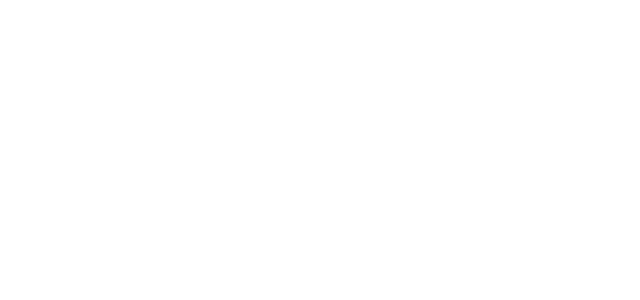
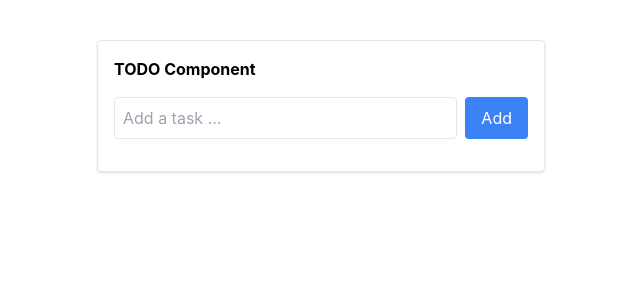
Before and after one commit to PPjamies/React-Playground, a React (Create React App) app: page /todo-list-component in a window 1280 px wide. Before the commit this address had no page. Shown: the top 300 px of the page, without its empty margins (319-959 px from the left). Built offline with nearby package versions, Linux system fonts and the light colour scheme.

Commit message:
added todo list component and supporting components

```diff
--- /dev/null
+++ b/src/components/TodoList/TodoInput.tsx
@@ -0,0 +1,31 @@
+import React, {useState} from 'react';
+import {TodoInputProps} from './types'
+
+const TodoInput: React.FC<TodoInputProps> = ({addTodo}) => {
+    const [input, setInput] = useState<string>('');
+
+    const handleSubmit = (e: React.FormEvent) => {
+        e.preventDefault();
+        if (input.trim()) {
+            addTodo(input);
+            setInput('');
+        }
+    };
+
+    return (
+        <form onSubmit={handleSubmit} className='flex gap-2 mb-4'>
+            <input
+                type='text'
+                value={input}
+                onChange={(e) => setInput(e.target.value)}
+                placeholder='Add a task ...'
+                className='border p-2 rounded w-full'
+            />
+            <button type='submit' className='bg-blue-500 text-white px-4 py-2 rounded'>
+                Add
+            </button>
+        </form>
+    );
+};
+
+export default TodoInput;
--- /dev/null
+++ b/src/components/TodoList/TodoItem.tsx
@@ -0,0 +1,20 @@
+import React from 'react';
+import {TodoProps} from "./types";
+
+const TodoItem: React.FC<TodoProps> = ({todo, toggleComplete, deleteTodo}) => {
+
+    return (
+        <div className='flex items-center justify-between bg-gray-100 p-2 rounded mb-2'>
+            <span
+                onClick={() => toggleComplete(todo.id)}
+                className={`cursor-pointer ${todo.completed ? 'line-through text-gray-400' : ''}`}
+            >{todo.text}</span>
+            <button
+                onClick={() => deleteTodo(todo.id)}
+                className='text-red-500 hover:text-red-700'> X
+            </button>
+        </div>
+    );
+};
+
+export default TodoItem;
--- /dev/null
+++ b/src/components/TodoList/TodoList.tsx
@@ -0,0 +1,21 @@
+import React from 'react';
+import {Todo, TodoListProps} from "./types";
+import TodoItem from "./TodoItem";
+
+const TodoList: React.FC<TodoListProps> = ({todos, toggleComplete, deleteTodo}) => {
+
+    return (
+        <div>
+            {todos.map((todo: Todo) => (
+                <TodoItem
+                    key={todo.id}
+                    todo={todo}
+                    toggleComplete={toggleComplete}
+                    deleteTodo={deleteTodo}
+                />
+            ))}
+        </div>
+    );
+};
+
+export default TodoList;
--- /dev/null
+++ b/src/components/TodoList/TodoListComponent.tsx
@@ -0,0 +1,41 @@
+import React, {useState} from 'react';
+import {Todo} from "./types";
+import TodoInput from "./TodoInput";
+import TodoList from "./TodoList";
+
+const TodoListComponent = () => {
+    const [todos, setTodos] = useState<Todo[]>([]);
+
+    const addTodo = (text: string) => {
+        let todo: Todo = {
+            id: Date.now(),
+            text,
+            completed: false
+        };
+        setTodos([...todos, todo]);
+    }
+
+    const deleteTodo = (id: number) => {
+        setTodos(todos.filter((todo) => todo.id !== id));
+    }
+
+    const toggleComplete = (id: number) => {
+        setTodos(todos.map((todo) =>
+            todo.id === id ? {...todo, completed: !todo.completed} : todo
+        ));
+    };
+
+    return (
+        <div className='max-w-md mx-auto mt-10 p-4 border rounded shadow'>
+            <h1 className='text-2l font-bold mb-4'>TODO Component</h1>
+            <TodoInput addTodo={addTodo}/>
+            <TodoList
+                todos={todos}
+                toggleComplete={toggleComplete}
+                deleteTodo={deleteTodo}
+            />
+        </div>
+    );
+};
+
+export default TodoListComponent;
--- /dev/null
+++ b/src/components/TodoList/index.ts
@@ -0,0 +1 @@
+export {default} from './TodoListComponent';
--- /dev/null
+++ b/src/components/TodoList/types.tsx
@@ -0,0 +1,21 @@
+export interface Todo {
+    id: number;
+    text: string;
+    completed: boolean;
+}
+
+export interface TodoProps {
+    todo: Todo;
+    toggleComplete: (id: number) => void;
+    deleteTodo: (id: number) => void;
+}
+
+export interface TodoListProps {
+    todos: Todo[];
+    toggleComplete: (id: number) => void;
+    deleteTodo: (id: number) => void;
+}
+
+export interface TodoInputProps {
+    addTodo: (text: string) => void;
+}
--- a/src/pages/Home/Home.tsx
+++ b/src/pages/Home/Home.tsx
@@ -1,9 +1,15 @@
 import React from 'react';
+import {Link} from 'react-router-dom';
 
 const Home = () => {
     return (
-        <div className='font-bold'>
+        <div className='flex flex-col font-bold'>
             Welcome to the Home Page!
+
+            <Link to='/todo-list-component'
+                  className='max-w-40 bg-blue-500 text-white px-4 py-2 rounded hover:bg-blue-300 hover:text-black'>
+                <button type='button'>Todo List</button>
+            </Link>
         </div>
     );
 }
--- a/src/router/Router.tsx
+++ b/src/router/Router.tsx
@@ -1,9 +1,10 @@
 import React from 'react';
 import {BrowserRouter, Route, Routes} from 'react-router-dom';
 
-import Home from '../pages/Home';
 import About from '../pages/About';
 import Contact from '../pages/Contact';
+import Home from "../pages/Home";
+import TodoListComponent from "../components/TodoList";
 
 const AppRouter = () => {
     return (
@@ -12,6 +13,8 @@ const AppRouter = () => {
                 <Route path='/' element={<Home/>}/>
                 <Route path='/about' element={<About/>}/>
                 <Route path='/contact' element={<Contact/>}/>
+                {/* Test Routes */}
+                <Route path='/todo-list-component' element={<TodoListComponent/>}/>
             </Routes>
         </BrowserRouter>
     );
```
